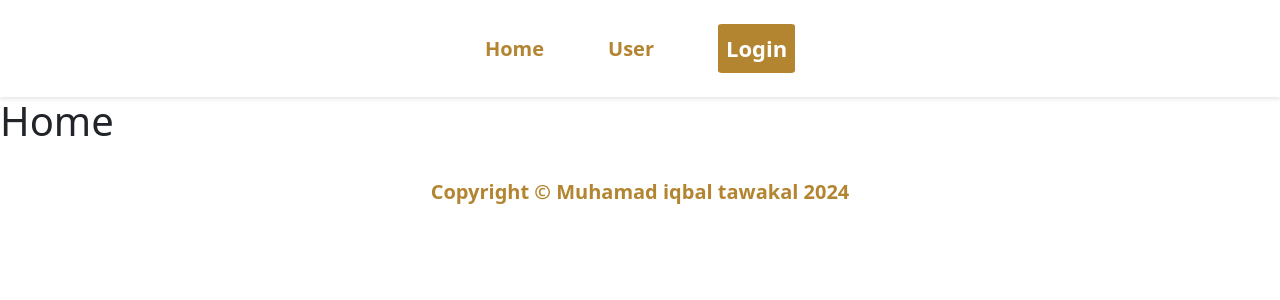
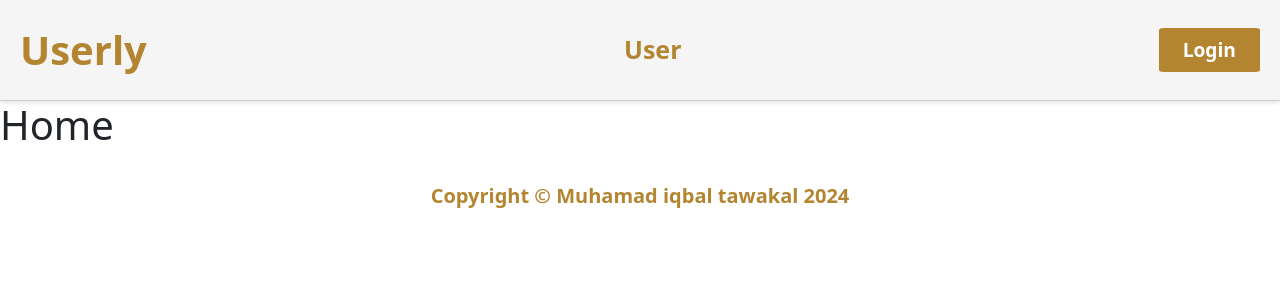
Before and after one commit to Iqbaltawakal05/Miniproject-react, a React (Vite) app: page / in a window 1280 px wide. Shown: the top 300 px of the page. Built offline with nearby package versions, Linux system fonts and the light colour scheme.

Commit message:
Add Navbar css

```diff
--- a/src/Components/Card/Card.css
+++ b/src/Components/Card/Card.css
@@ -12,7 +12,6 @@
     width: 200%;
     padding: 10px;
     text-align: center;
-    justify-content: center;
     align-items: center;
     background-color: #f5f5f5;
     border-radius: 10px;
--- a/src/Components/Navbar/Navbar.css
+++ b/src/Components/Navbar/Navbar.css
@@ -1,14 +1,62 @@
-.navbar {
+.navbar-container {
+    width: 100%;
     display: flex;
-    flex-direction: row;
-    justify-content: center;
+    justify-content: space-between;
+    align-items: center;
+    padding: 20px;
+    position: sticky;
+    top: 0;
+    z-index: 100;
+    background-color: #f5f5f5;
+    border-bottom: 1px solid #ccc;
+    box-shadow: 0 2px 4px rgba(0, 0, 0, 0.1);
+}
+
+.logo a {
+    font-size: 40px;
+    font-weight: bold;
+    color: #b38531;
+    text-decoration: none;
+
+}
+
+.logo a:hover {
+    color: #e3b04b;
+}
+
+.nav a {
+    color: #b38531;
+    font-weight: bold;
+    text-decoration: none;
+    font-size: 25px;
+}
+
+.nav a:hover {
+    color: #e3b04b;
+}
+
+.nav-button button {
+    background: #b38531;
+    border: none;
+    color: white;
+    font-weight: bold;
+    cursor: pointer;
+    padding: 1vh 3vh;
+    font-size: 120%;
+    border-radius: 5%;
+}
+
+/* .navbar {
+    width: 100%;
+    justify-content: space-between;
+    display: flex;
     gap: 5%;
     padding-top: 3vh;
     padding-bottom: 3vh;
     box-shadow: 0 2px 4px rgba(0, 0, 0, 0.1);
-}
+} */
 
-.navbar a {
+/* .navbar a {
     color: #b38531;
     font-weight: bold;
     text-decoration: none;
@@ -34,4 +82,4 @@
 
 .navbar button:hover {
     background: #e3b04b;
-}
+} */
--- a/src/Components/Navbar/Navbar.jsx
+++ b/src/Components/Navbar/Navbar.jsx
@@ -11,16 +11,22 @@ function Navbar () {
     }
 
     return (
-        <div className="navbar">
-            <Link to={"/"}><a href="">Home</a></Link>
-            <Link to={"/user"}>User</Link>
+        <div className="navbar-container">
+            <div className="logo">
+                <Link to={"/"}><a href="">Userly</a></Link>
+            </div>
+            <div className="nav">
+            <Link to={"/user"}><a href="">User</a></Link>
+            </div>
+            <div className="nav-button">
             {token ? (
-                <button onClick={logout}>Logout</button>
+                <button onClick={logout}><i class="bi bi-box-arrow-left"></i> Logout</button>
             ) : (
                 <Link to={'/login'}>
                     <button>Login</button>
                 </Link>
             )}
+            </div>
         </div>
     )
 }
--- a/src/Css/User.css
+++ b/src/Css/User.css
@@ -13,9 +13,7 @@
 
 .user-body {
     display: flex;
-    flex-direction: row;
     align-items: center;
-    justify-content: center;
     flex-wrap: wrap;
     justify-content: center;
 }
```
